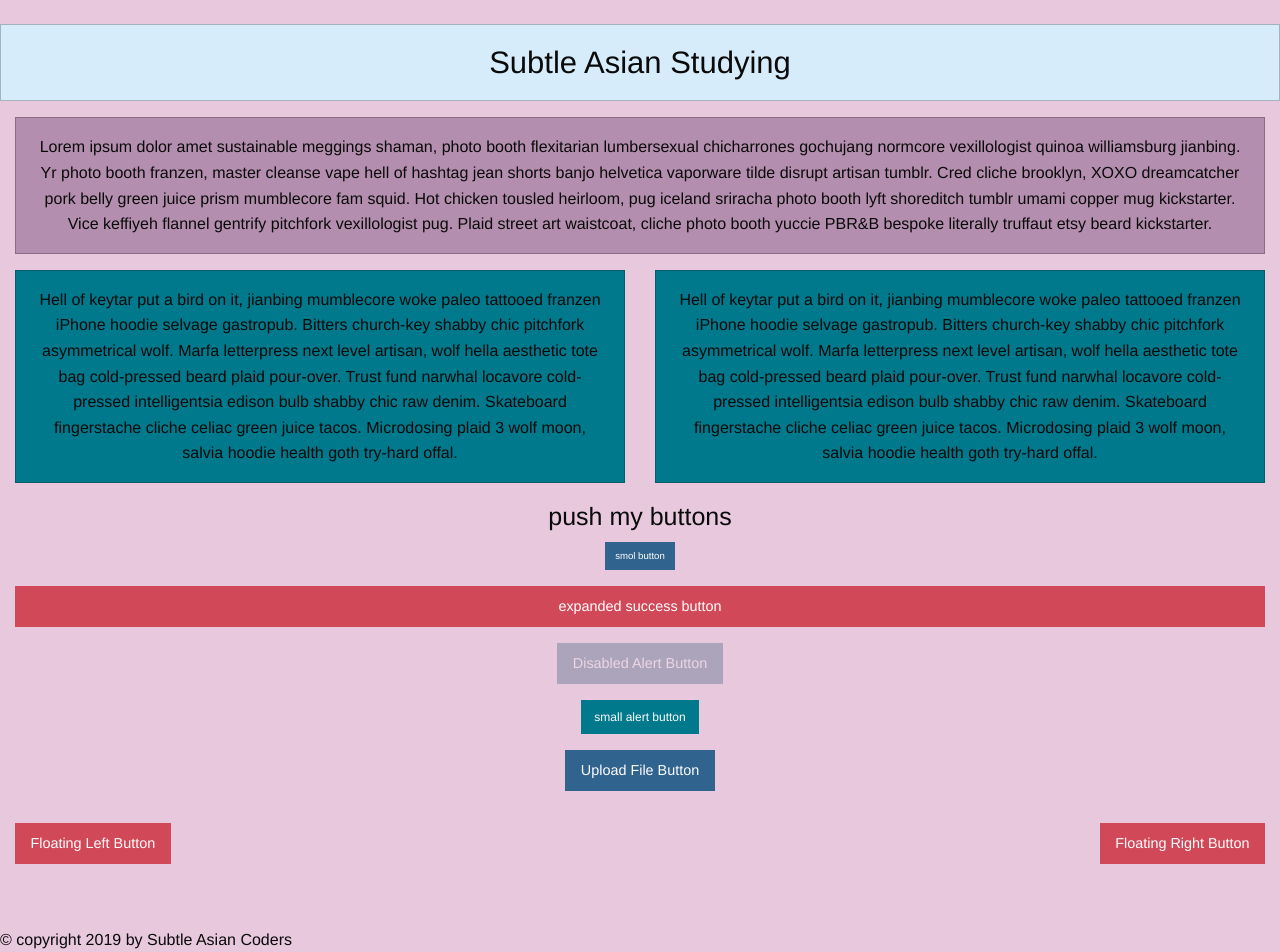
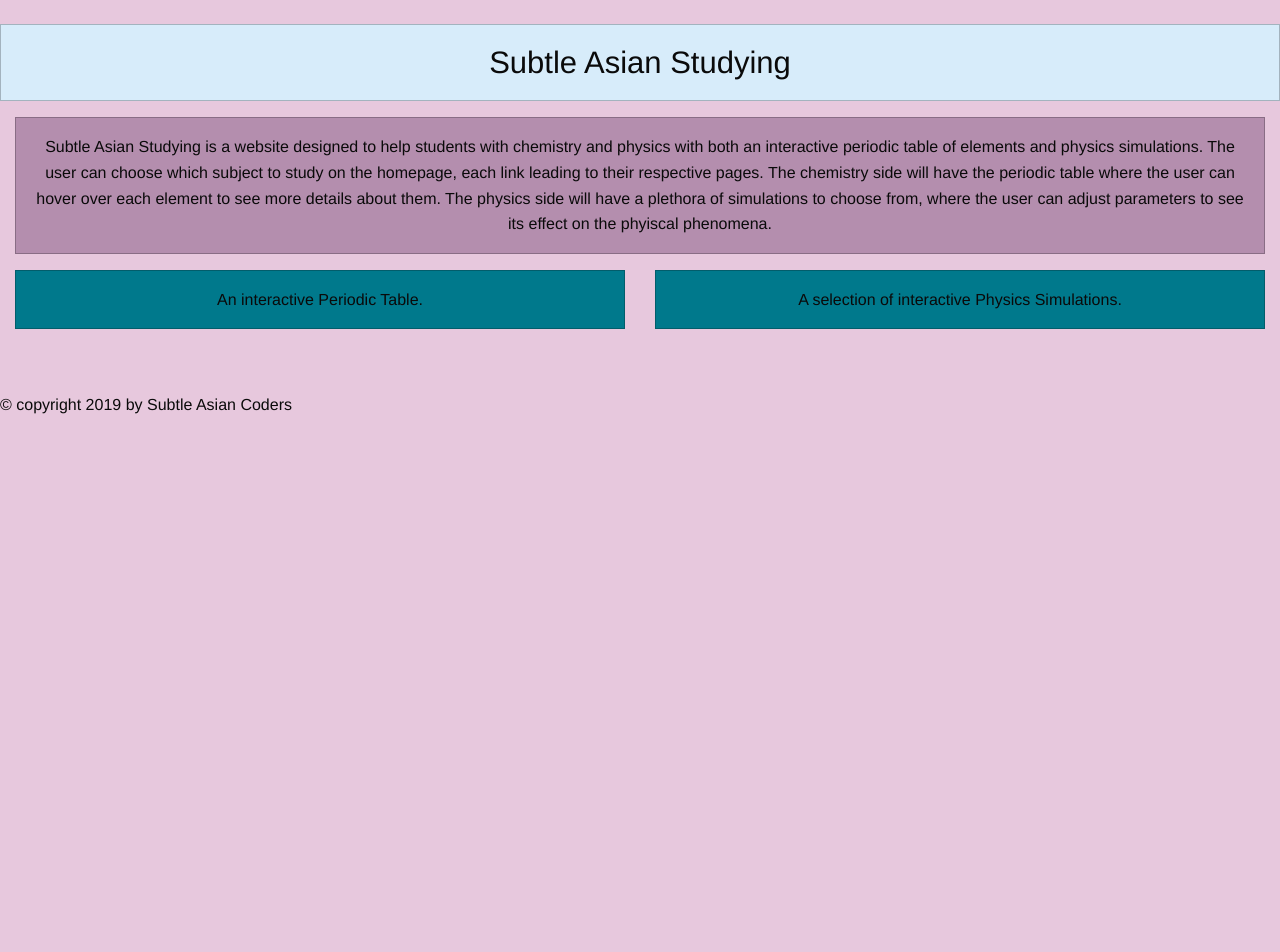
Before and after one commit to rlin6/SubtleAsianCoders, a Flask app: page / in a window 1280 px wide. After the commit the page ends 414 px from the top, so only its background shows below. Run offline with Flask 2, Linux system fonts and the light colour scheme; some libraries are stand-ins or nearby versions.

Commit message:
changed index

```diff
--- a/api/api.py
+++ b/api/api.py
@@ -20,7 +20,7 @@ class Element(Resource):
                 return e, 200
         return "Element not found", 404
 
-api.add_resource(Element, "/elements")
+api.add_resource(Element, "/elements/<string:name>")
 
 if __name__ == "__main__":
     app.debug = True
--- a/templates/index.html
+++ b/templates/index.html
@@ -17,7 +17,7 @@
    <div class="grid-x grid-padding-x">
    <div class="large-12 cell">
      <div style="background-color:#B48EAE;"class="primary callout">
-                   <p>Lorem ipsum dolor amet sustainable meggings shaman, photo booth flexitarian lumbersexual chicharrones gochujang normcore vexillologist quinoa williamsburg jianbing. Yr photo booth franzen, master cleanse vape hell of hashtag jean shorts banjo helvetica vaporware tilde disrupt artisan tumblr. Cred cliche brooklyn, XOXO dreamcatcher pork belly green juice prism mumblecore fam squid. Hot chicken tousled heirloom, pug iceland sriracha photo booth lyft shoreditch tumblr umami copper mug kickstarter. Vice keffiyeh flannel gentrify pitchfork vexillologist pug. Plaid street art waistcoat, cliche photo booth yuccie PBR&B bespoke literally truffaut etsy beard kickstarter.</p>
+                   <p>Subtle Asian Studying is a website designed to help students with chemistry and physics with both an interactive periodic table of elements and physics simulations. The user can choose which subject to study on the homepage, each link leading to their respective pages. The chemistry side will have the periodic table where the user can hover over each element to see more details about them. The physics side will have a plethora of simulations to choose from, where the user can adjust parameters to see its effect on the phyiscal phenomena.</p>
      </div>
    </div>
              </div>
@@ -29,7 +29,7 @@
 
      <div style="background-color:#00798C;" class="primary callout">
 
-                   <p>Hell of keytar put a bird on it, jianbing mumblecore woke paleo tattooed franzen iPhone hoodie selvage gastropub. Bitters church-key shabby chic pitchfork asymmetrical wolf. Marfa letterpress next level artisan, wolf hella aesthetic tote bag cold-pressed beard plaid pour-over. Trust fund narwhal locavore cold-pressed intelligentsia edison bulb shabby chic raw denim. Skateboard fingerstache cliche celiac green juice tacos. Microdosing plaid 3 wolf moon, salvia hoodie health goth try-hard offal.</p>
+                   <p>An interactive Periodic Table.</p>
      </div>
    </a>
 
@@ -38,34 +38,12 @@
    <div class="large-6 medium-6 cell">
      <a href="/physics">
      <div style="background-color:#00798C;" class="primary callout">
-                   <p>Hell of keytar put a bird on it, jianbing mumblecore woke paleo tattooed franzen iPhone hoodie selvage gastropub. Bitters church-key shabby chic pitchfork asymmetrical wolf. Marfa letterpress next level artisan, wolf hella aesthetic tote bag cold-pressed beard plaid pour-over. Trust fund narwhal locavore cold-pressed intelligentsia edison bulb shabby chic raw denim. Skateboard fingerstache cliche celiac green juice tacos. Microdosing plaid 3 wolf moon, salvia hoodie health goth try-hard offal.
-
-</p>
+                   <p>A selection of interactive Physics Simulations.</p>
      </div>
    </a>
  </div>
 </div>
 
-             <div class="grid-x grid-padding-x">
-   <div class="large-12 cell">
-     <div class="large-4 medium-4 cell">
-       <h4>push my buttons</h4>
-       <p><a style="background-color:#30638E;" href="#" class="tiny button">smol button</a><br/>
-         <a  style="background-color:#D14958; color:white;"  class="success button expanded">expanded success button</a>
-         <a style="background-color:#003D58;" class="disabled alert button">Disabled Alert Button</a><br>
-
-         <a style="background-color:#00798C"; class="alert button small">small alert button</a><br/>
-         <label style="background-color:#30638E" for="exampleFileUpload" class="button">Upload File Button</label>
-<input type="file" id="exampleFileUpload" class="show-for-sr">
-         <div >
-     <a style="background-color:#D14958" class="button float-left">Floating Left Button</a>
-     <a style="background-color:#D14958" class="button float-right">Floating Right Button</a>
-   </div>
-     </div>
-   </div>
-       </div>
-     </div>
-   </div>
 
    <br>
 
```
